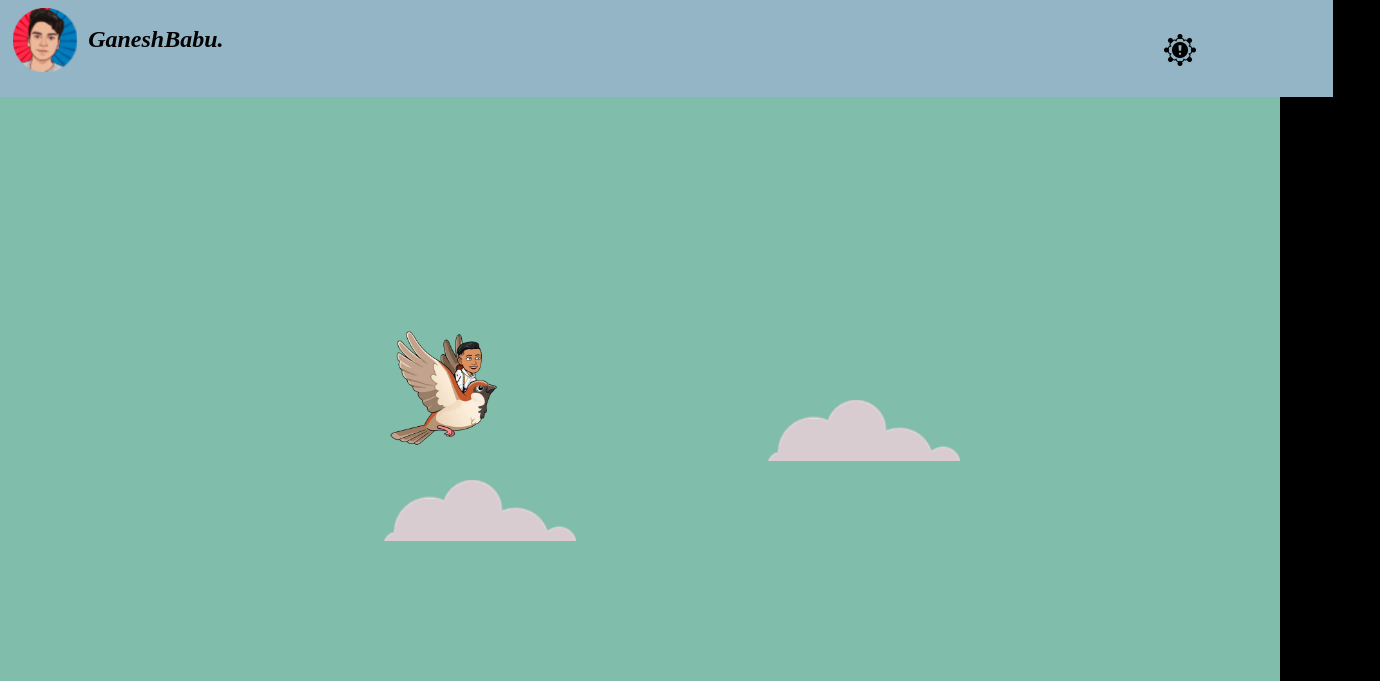
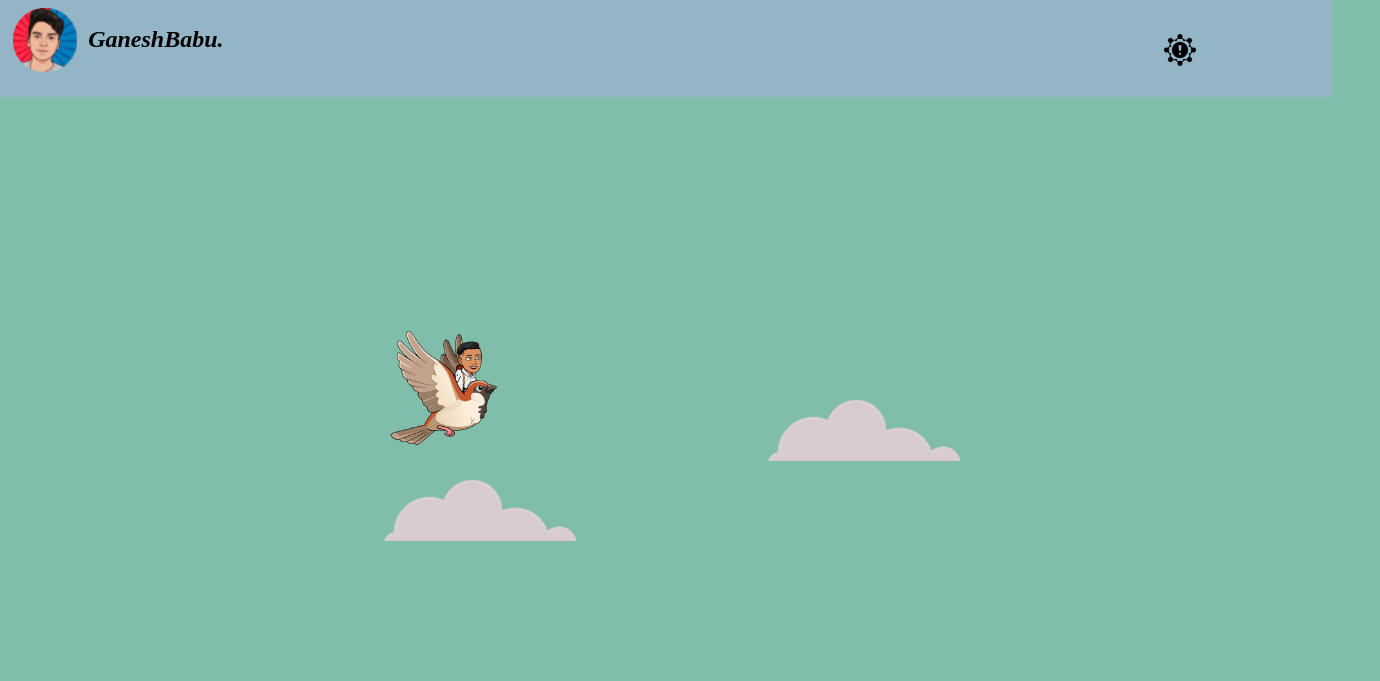
Before and after one commit to ganesh070723/ganeshbabu.io-m, a plain HTML site: page index.html in a window 1280 px wide. Shown: the top 681 px of the page, 1380 px wide, since content can reach past the window. Drawn offline with Linux system fonts and the light colour scheme; a web font is replaced by a local one.

Commit message:
Update design.css

```diff
--- a/design.css
+++ b/design.css
@@ -1,5 +1,5 @@
 body{
-background-color:black;
+background-color:white;
 margin:0;
 text-align:center;
 height:auto;
@@ -17,7 +17,7 @@ width:auto;
 
 background-color: #80BDAB;
 padding-top: 50.5%;
-
+margin-right: -100px;
 height:auto;
 width:auto;
 
@@ -31,14 +31,14 @@ padding-top:5%;
 position:relative;
 height:auto;
 width:100%;
-
+padding:50px;
 }
 .mountain{
 height:auto;
 width:60%;
 }
 .bottom{
-
+padding:50px;
 margin-top:-2%;
 background-color:black;
 height:auto;
```
